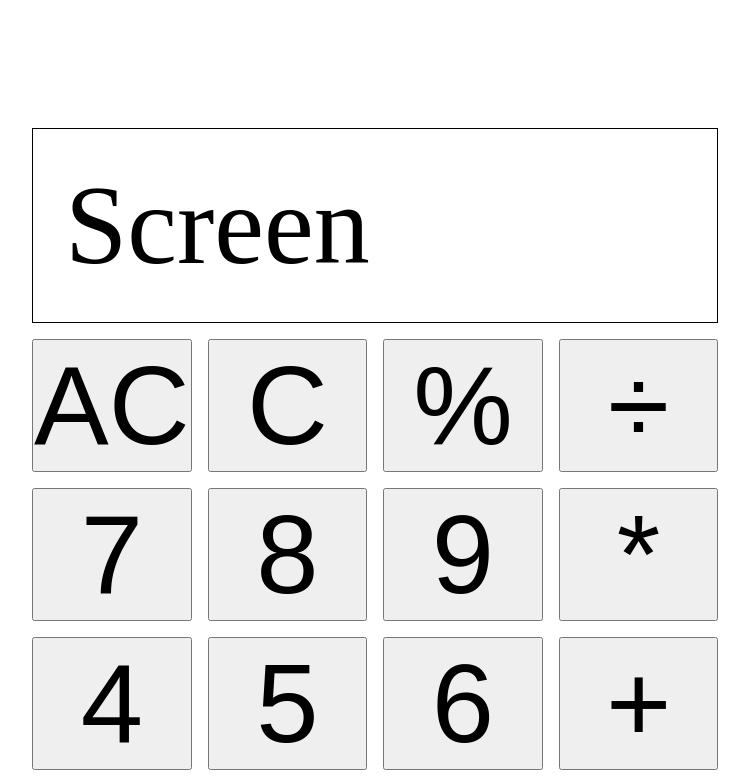
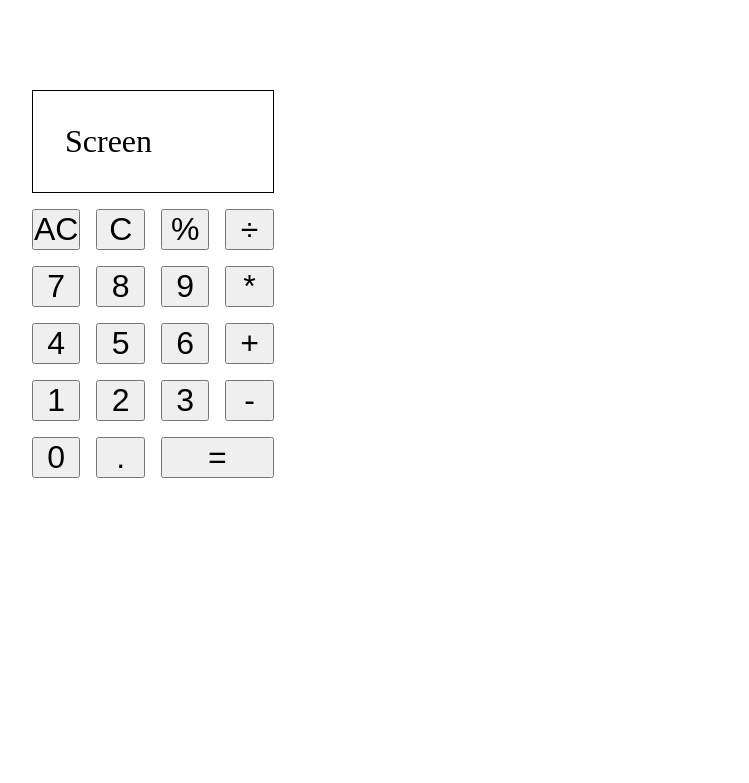
Before and after one commit to j-jinjia/calculator-challenge, a plain HTML site: page index.html in a window 1280 px wide. Shown: the top 783 px of the page, without its empty margins (32-781 px from the left). Drawn offline with Linux system fonts and the light colour scheme.

Commit message:
Corrected margin measurements for responsiveness

```diff
--- a/style.scss
+++ b/style.scss
@@ -24,13 +24,13 @@
 }
 @media screen and (min-width: 768px){
     .calculator{
-        margin: 10% 5% 5% 5%;
+        margin: 7% 5% 5% 5%;
         max-width:max-content;
         .calculator__header{
-            font-size: 5rem;
+            font-size: 1.5rem;
         }
         .calculator__button{
-            font-size:5rem;
+            font-size:1.5rem;
 
 
         }
@@ -39,13 +39,13 @@
 
 @media screen and (min-width: 1024px){
     .calculator{
-        margin: 10% 5% 5% 5%;
+        margin: 7% 5% 5% 5%;
         max-width:max-content;
         .calculator__header{
-            font-size: 7rem;
+            font-size: 2rem;
         }
         .calculator__button{
-            font-size:7rem;
+            font-size:2rem;
 
 
         }
```
Also changed, not shown: style.css.
